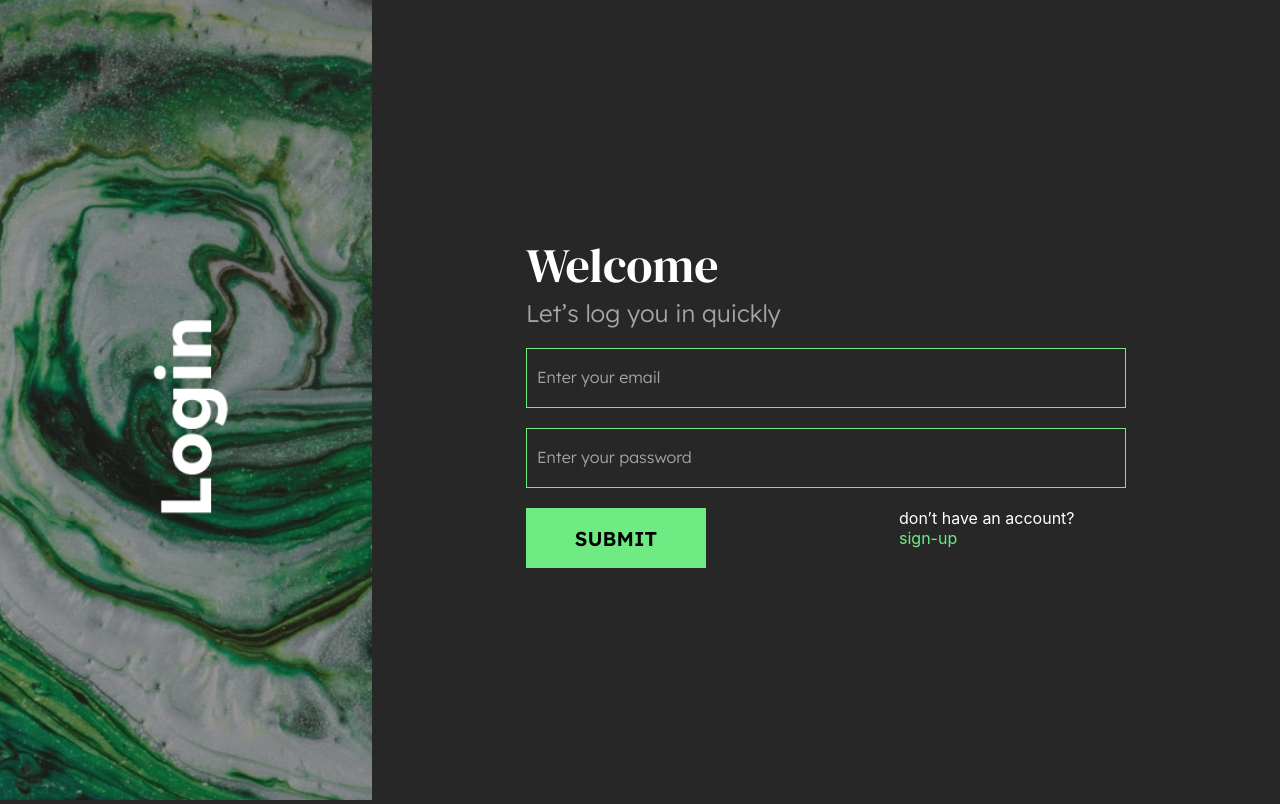
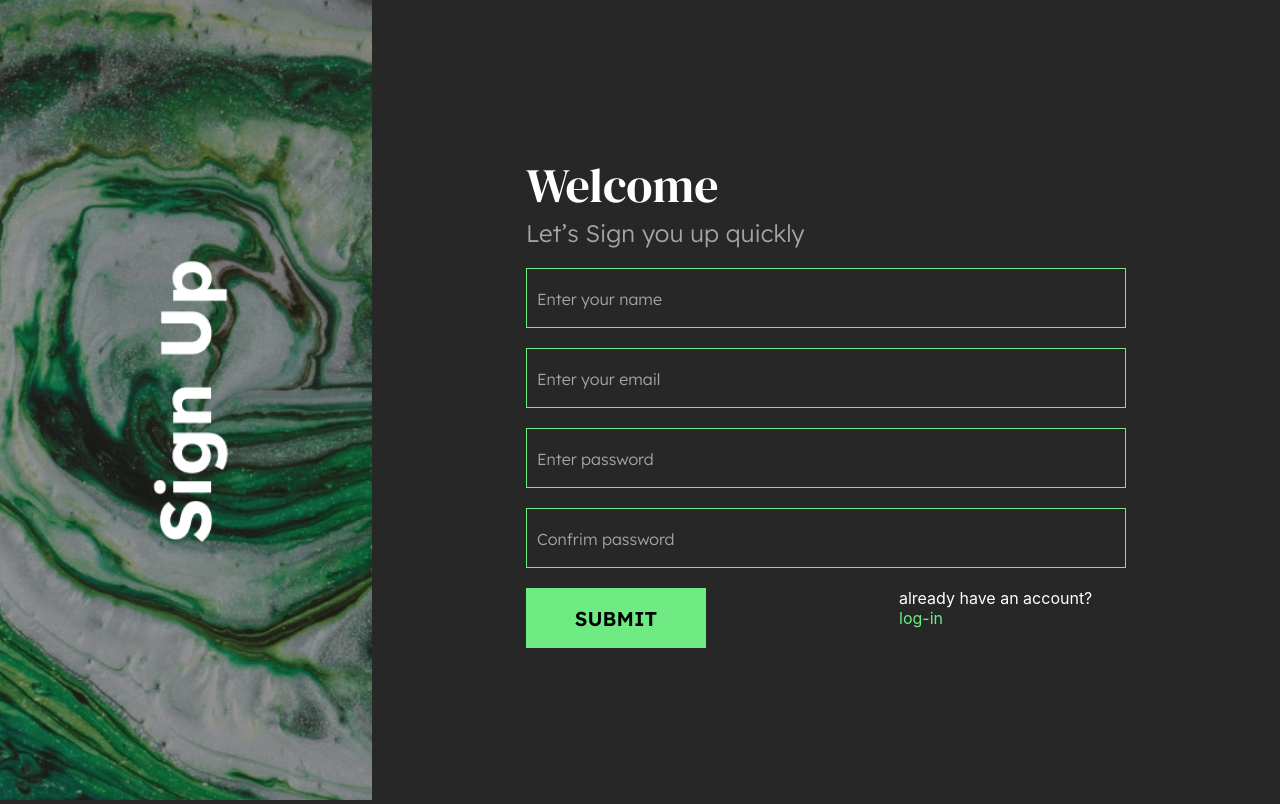
Before and after one commit to mbk97/blog-website, a React (Create React App) app: page / in a window 1280 px wide. Built offline with nearby package versions, Linux system fonts and the light colour scheme.

Commit message:
sign up component

```diff
--- a/package.json
+++ b/package.json
@@ -10,11 +10,15 @@
     "@types/node": "^16.11.66",
     "@types/react": "^18.0.21",
     "@types/react-dom": "^18.0.6",
+    "@types/redux-thunk": "^2.1.0",
     "@types/styled-components": "^5.1.26",
     "axios": "^1.1.3",
     "react": "^18.2.0",
     "react-dom": "^18.2.0",
+    "react-redux": "^8.0.4",
     "react-scripts": "5.0.1",
+    "redux": "^4.2.0",
+    "redux-thunk": "^2.4.1",
     "styled-components": "^5.3.6",
     "typescript": "^4.8.4",
     "web-vitals": "^2.1.4"
--- a/src/App.tsx
+++ b/src/App.tsx
@@ -1,12 +1,14 @@
 import React from "react";
 import Login from "./components/login/Login";
+import Signup from "./components/signUp/Signup";
 import { GlobalStyle } from "./GlobalStyle";
 
 const App = () => {
   return (
     <React.Fragment>
       <GlobalStyle />
-      <Login />
+      {/* <Login /> */}
+      <Signup />
     </React.Fragment>
   );
 };
--- a/src/components/common/input/Input.tsx
+++ b/src/components/common/input/Input.tsx
@@ -15,7 +15,9 @@ const Input = styled.input`
   background-color: transparent;
   outline: 0;
   color: white;
-
+  font-size: 18px;
+  font-family: "Lexend Deca";
+  text-transform: "capitalize";
   ::placeholder {
     font-family: "Lexend Deca";
     font-weight: 300;
--- a/src/components/common/input/inputData.ts
+++ b/src/components/common/input/inputData.ts
@@ -9,6 +9,30 @@ export const loginInputData:inputProps[]=[
      {
         id:2,
         type:"password",
-        placeholder:"Enter your password"
+        placeholder:"Enter  password"
     }
 ]
+
+
+export const signupInputData:inputProps[]=[
+    {
+        id:1,
+        type:"text",
+        placeholder:"Enter your name"
+    },
+     {
+        id:2,
+        type:"email",
+        placeholder:"Enter your email"
+    },
+     {
+        id:3,
+        type:"password",
+        placeholder:"Enter password"
+    },
+     {
+        id:4,
+        type:"password",
+        placeholder:"Confrim password"
+    }
+]
--- /dev/null
+++ b/src/components/signUp/Signup.tsx
@@ -0,0 +1,68 @@
+import React, { useState } from "react";
+import {
+  AuthImg,
+  AuthInputWrapper,
+  AuthLeftContent,
+  AuthRightContent,
+  AuthWrapper,
+  ButtonWrapper,
+  ColoredText,
+  InputContainer,
+  LinkText,
+  WelcomeHeader,
+  WelcomeText,
+} from "../../GlobalStyle";
+import signupBg from "../../assets/images/sign_up.png";
+import CustomInput from "../common/input/Input";
+import CustomButton from "../common/button/Button";
+import { signupInputData } from "../common/input/inputData";
+
+const Signup = () => {
+  const [data, setData] = useState<string | any>({
+    name: "",
+    email: "",
+    password: "",
+    confirmPassword: "",
+  });
+
+  console.log(data);
+
+  const handleChange = (e: any) => {
+    setData(e.target.value);
+  };
+  return (
+    <div>
+      <AuthWrapper>
+        <AuthLeftContent>
+          <AuthImg src={signupBg} />
+        </AuthLeftContent>
+        <AuthRightContent>
+          <AuthInputWrapper>
+            <WelcomeHeader>Welcome</WelcomeHeader>
+            <WelcomeText>Let’s Sign you up quickly</WelcomeText>
+            {signupInputData.map((item) => {
+              return (
+                <InputContainer key={item.id}>
+                  <CustomInput
+                    type={item.type}
+                    placeholder={item.placeholder}
+                    onChange={handleChange}
+                  />
+                </InputContainer>
+              );
+            })}
+            <ButtonWrapper>
+              <CustomButton>Submit</CustomButton>
+              <LinkText>
+                already have an account? <br />{" "}
+                <ColoredText> log-in</ColoredText>{" "}
+              </LinkText>
+            </ButtonWrapper>
+          </AuthInputWrapper>
+        </AuthRightContent>
+      </AuthWrapper>
+    </div>
+  );
+};
+
+export default Signup;
```
Also changed, not shown: src/assets/images/sign_up.png (renamed from public/sign_up.png), 1 other file (tests, documents, lock files or other folders).
